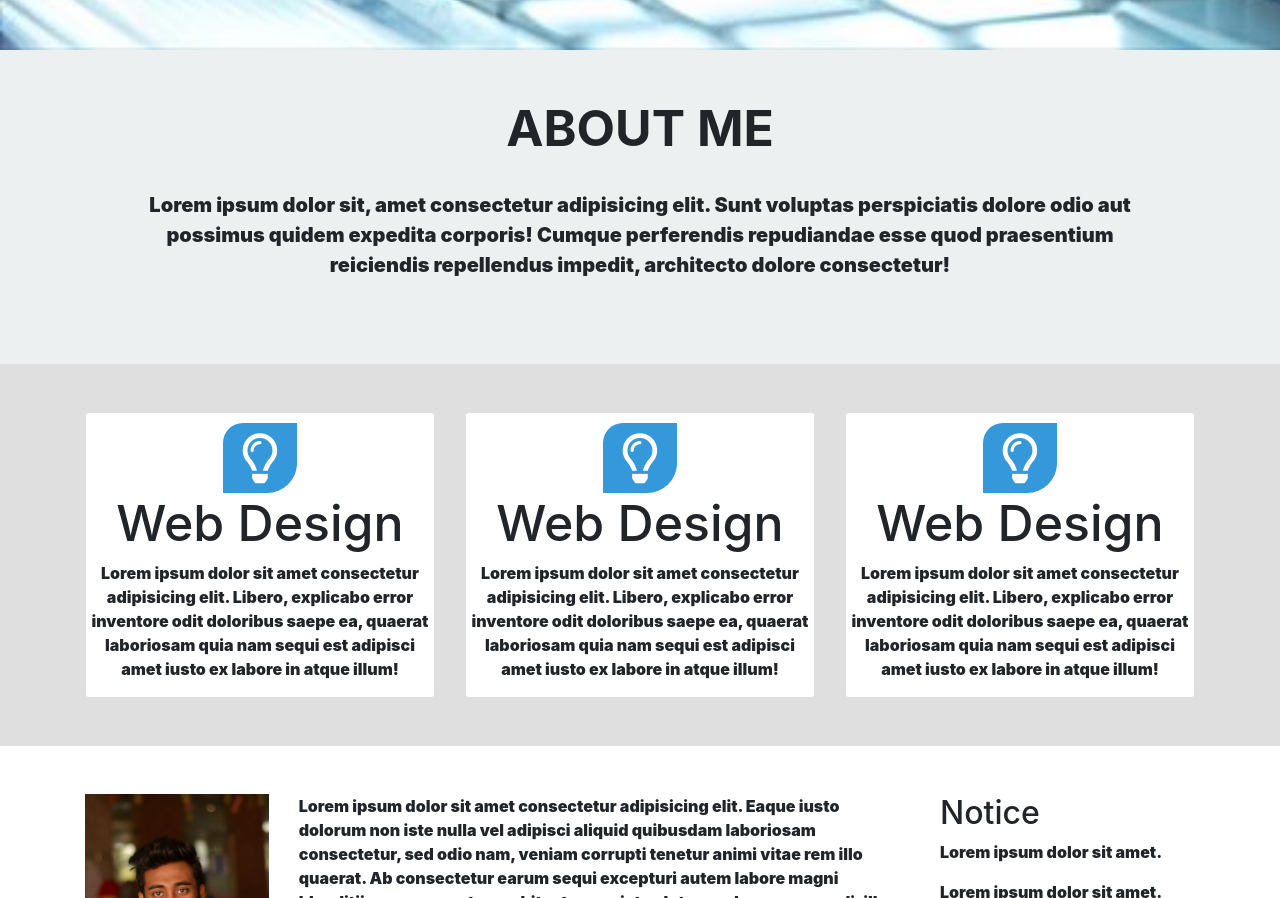
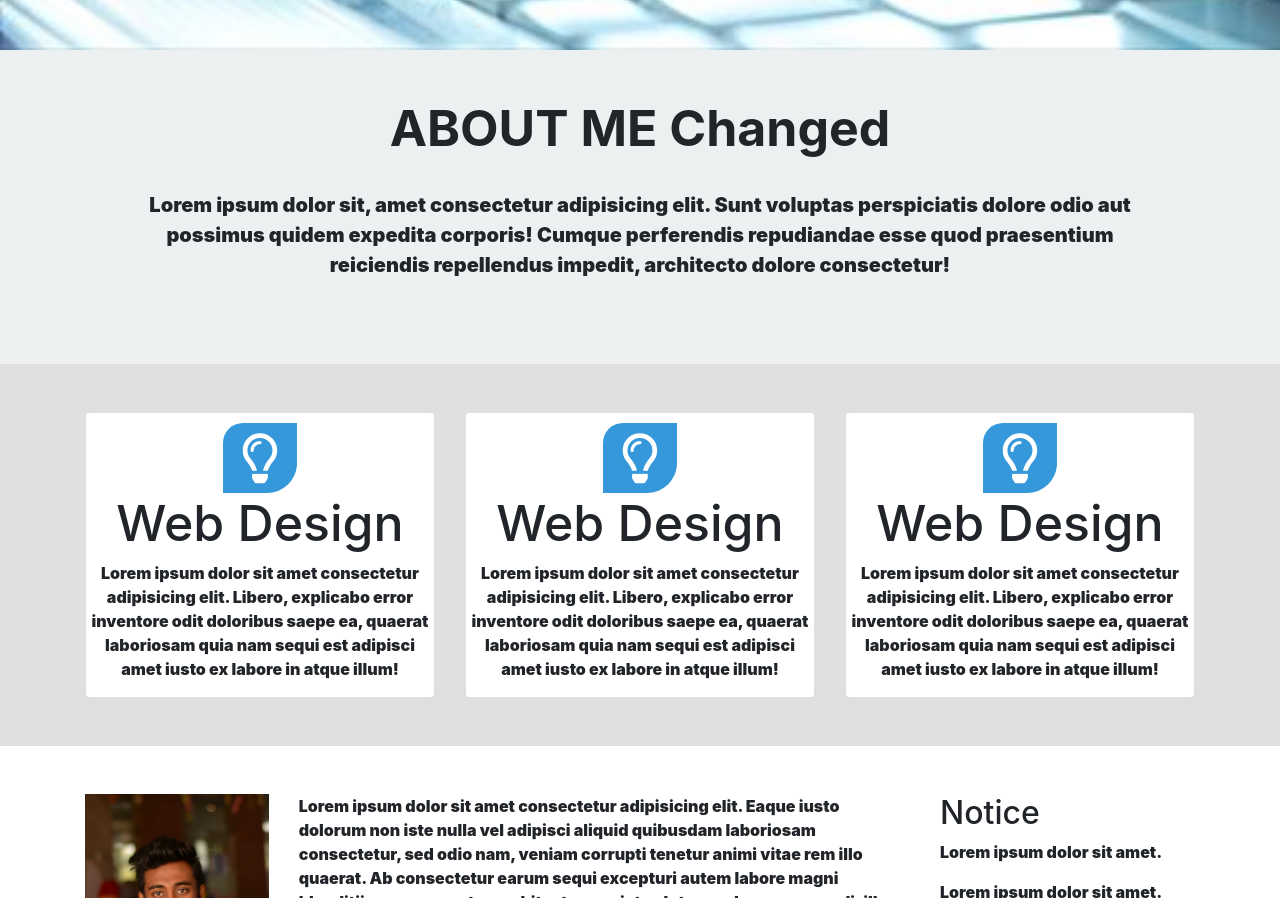
Before and after one commit to shakibahmedcse/Daytwentysix, a plain HTML site: page index.html in a window 1280 px wide. Shown: the part 803-1701 px from the top of the page. Drawn offline with nearby package versions, Linux system fonts and the light colour scheme.

Commit message:
title changed

```diff
--- a/index.html
+++ b/index.html
@@ -57,7 +57,7 @@
         <div class="row">
           <div class="col-md-12">
             <div class="about-item">
-              <h1 class="pb-1"><b>ABOUT ME</b></h1>
+              <h1 class="pb-1"><b>ABOUT ME Changed</b></h1>
                 <p>Lorem ipsum dolor sit, amet consectetur adipisicing elit. Sunt voluptas perspiciatis dolore odio aut possimus quidem expedita corporis! Cumque perferendis repudiandae esse quod praesentium reiciendis repellendus impedit, architecto dolore consectetur!</p>
             </div>
           </div>
```
